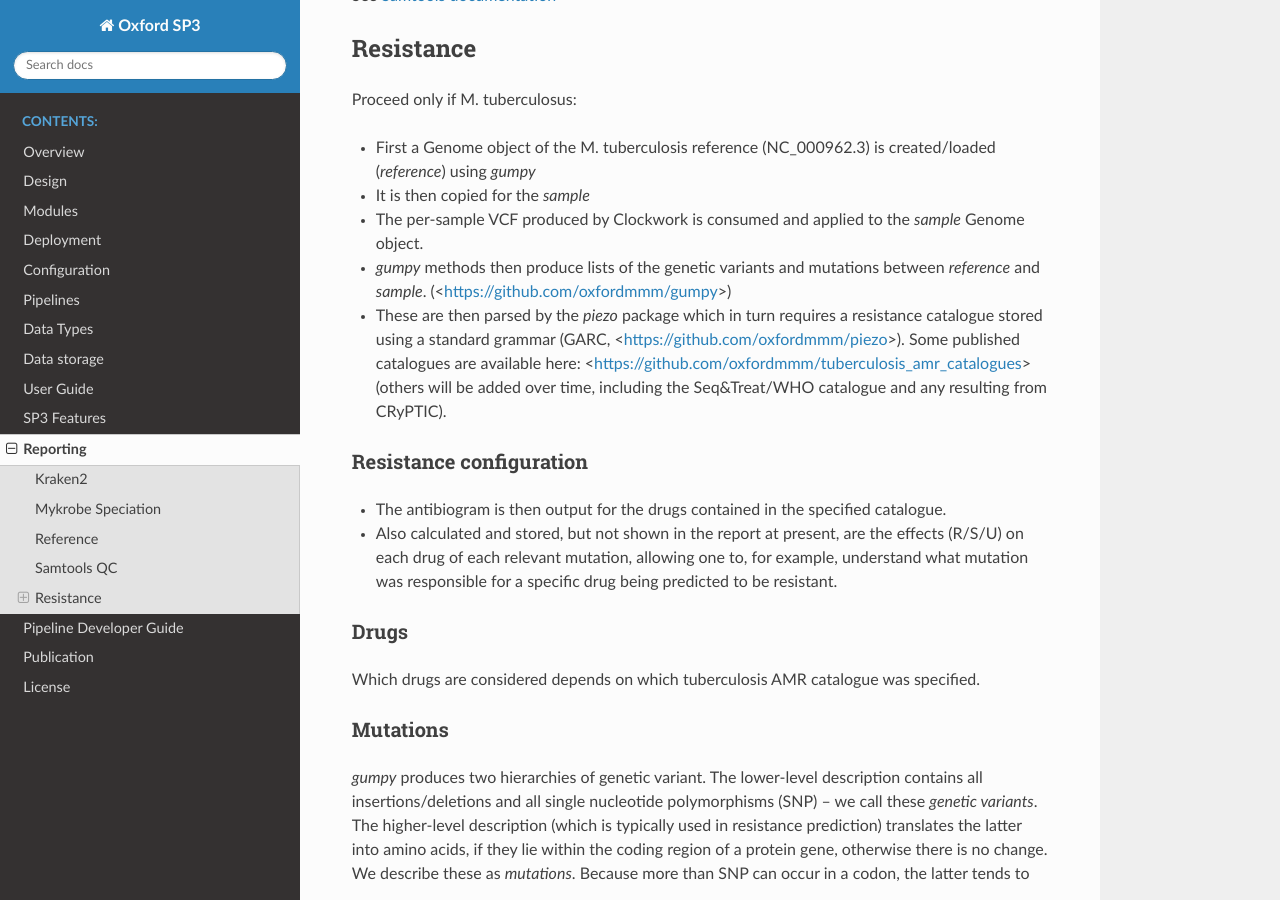
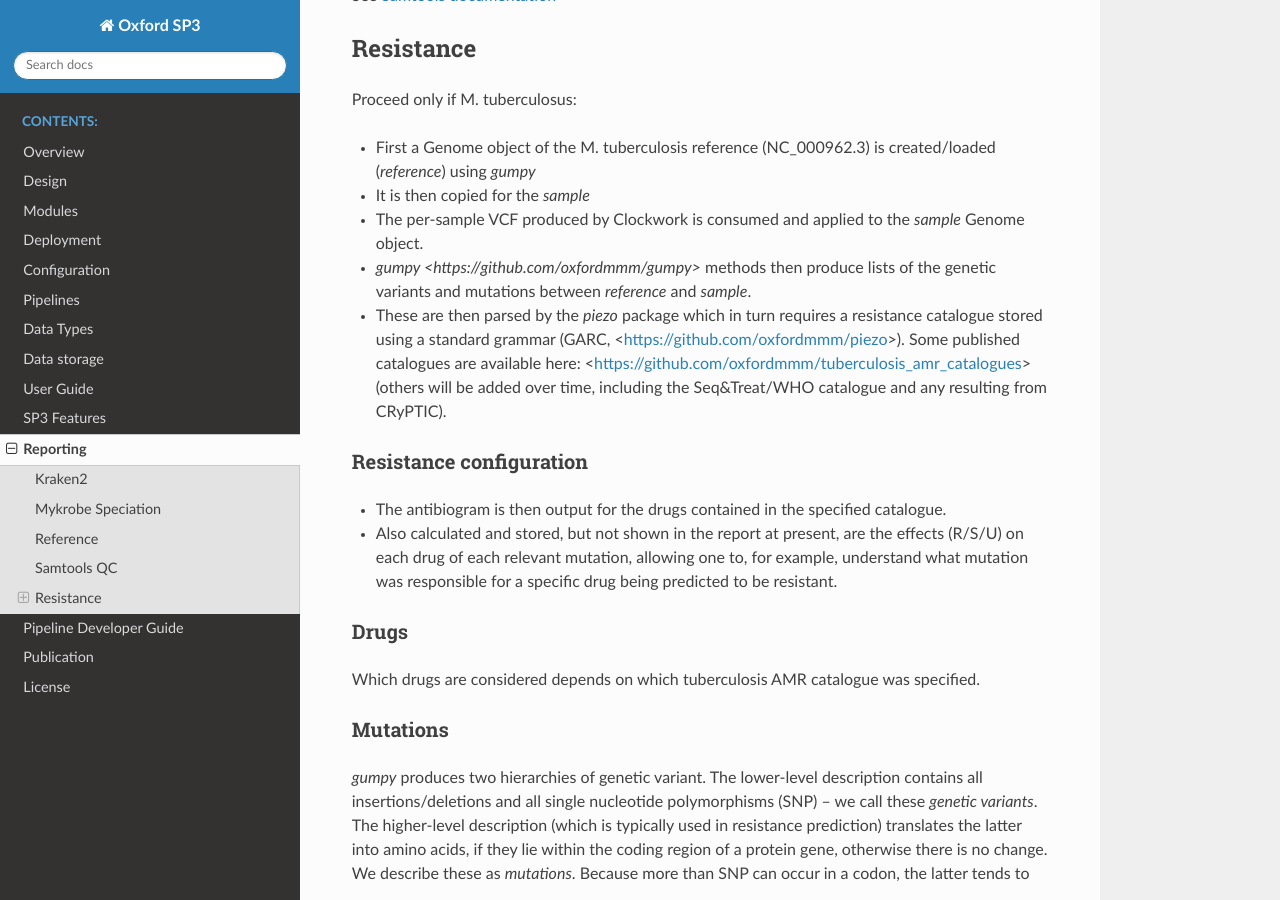
Before and after one commit to oxfordmmm/catdocs, a Sphinx documentation site: the page built from docs/source/reporting.rst, in a window 1280 px wide and 900 px high, scrolled down 1192 px. Built offline with Sphinx 7.4.7 and the Read the Docs theme 2.0.0, drawn with Linux system fonts in a browser that asks for light colours.

```diff
--- a/docs/source/reporting.rst
+++ b/docs/source/reporting.rst
@@ -51,7 +51,7 @@ Proceed only if M. tuberculosus:
 * First a Genome object of the M. tuberculosis reference (NC_000962.3) is created/loaded (`reference`) using `gumpy`
 * It is then copied for the `sample`
 * The per-sample VCF produced by Clockwork is consumed and applied to the `sample` Genome object.
-* `gumpy` methods then produce lists of the genetic variants and mutations between `reference` and `sample`. (<https://github.com/oxfordmmm/gumpy>)
+* `gumpy <https://github.com/oxfordmmm/gumpy>` methods then produce lists of the genetic variants and mutations between `reference` and `sample`.
 * These are then parsed by the `piezo` package which in turn requires a resistance catalogue stored using a standard grammar (GARC, <https://github.com/oxfordmmm/piezo>). Some published catalogues are available here: <https://github.com/oxfordmmm/tuberculosis_amr_catalogues> (others will be added over time, including the Seq&Treat/WHO catalogue and any resulting from CRyPTIC).
 
 Resistance configuration
```
